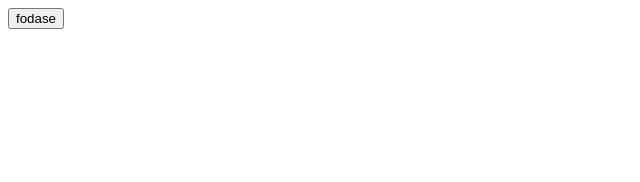
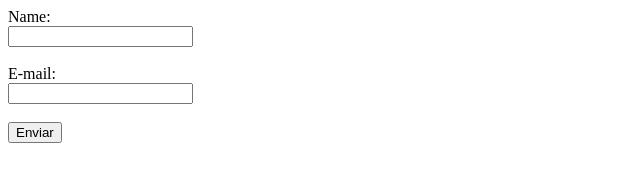
Before and after one commit to TrojanN63/repositorytest, a plain HTML site: page fodase.html in a window 1280 px wide. Shown: the whole page, without its empty margins (0-640 px from the left). Drawn offline with Linux system fonts and the light colour scheme.

Commit message:
código copiado fodase

```diff
--- a/fodase.html
+++ b/fodase.html
@@ -7,7 +7,14 @@
     <title>FODASE</title>
 </head>
 <body>
-    <button onclick = showalert()>fodase</button>
-    <script src = fodase.js ></script>
+    <form id = 'form'>
+        <label for="nome">Name:</label><br>
+    <input type="text" id="name" name="name"><br><br>
+    <label for="email">E-mail:</label><br>
+    <input type="email" id="email" name="email"><br><br>
+    <button type="button" onclick="submit()">Enviar</button>
+    </form>
+    <div id = 'result'></div>
+    <script src = fodase.js></script>
 </body>
 </html>
--- a/fodase.js
+++ b/fodase.js
@@ -1,3 +1,15 @@
-function showalert(){
-    alert('fodase')
+function submit(){
+    let confirm = confirm("confirm? ");
+    if (confirm == true){
+        let name = document.getElementById("name").value;
+        let email = document.getElementById("email").value;
+        document.getElementById("result").innerHTML =
+        '<h3>Informações Recebidas</h3>'+
+        "<p>Nome: " + name + "</p>"+
+        '<p>E-mail:' + email + '</p>'
+    }
+    else {
+        document.getElementById("result").innerHTML =
+        "<h2>Ação cancelada</h2>"
+    }
 }
```
Also changed, not shown: fodasese.html (deleted, +0 -13 lines).
